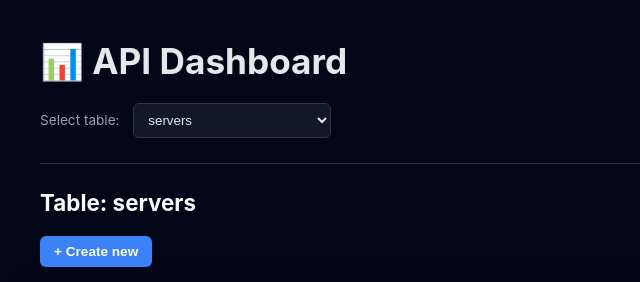
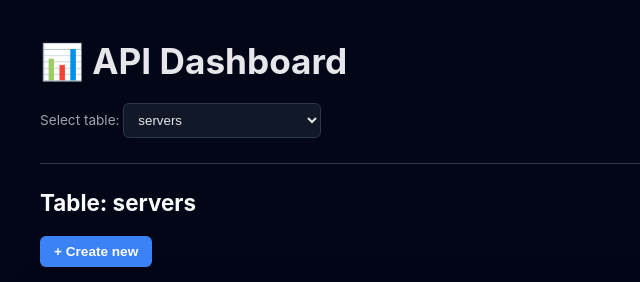
Before and after one commit to VenenJean/Playhub, a PHP site: page /dashboard/index.php in a window 1280 px wide. Shown: the top 282 px of the page, without its empty margins (0-640 px from the left). Run offline with PHP 8.4, Linux system fonts and the light colour scheme; data that the repository does not hold is empty; some libraries are stand-ins or nearby versions.

Commit message:
Removed left marign on select

```diff
--- a/api/dashboard/main.css
+++ b/api/dashboard/main.css
@@ -64,10 +64,6 @@ input {
   border: 1px solid var(--border);
   border-radius: 6px;
   padding: 8px 10px;
-}
-
-select {
-  margin-left: 10px;
 }
 
 input:focus,
```
